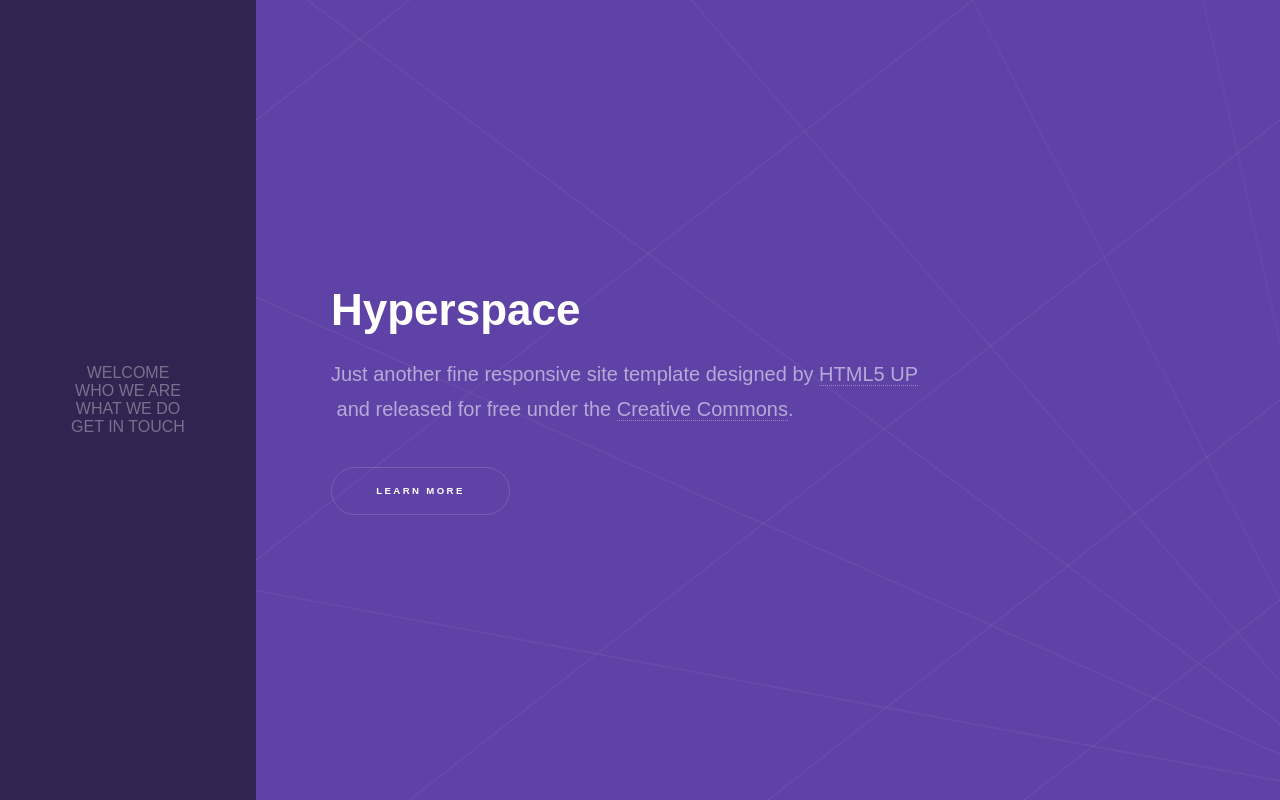
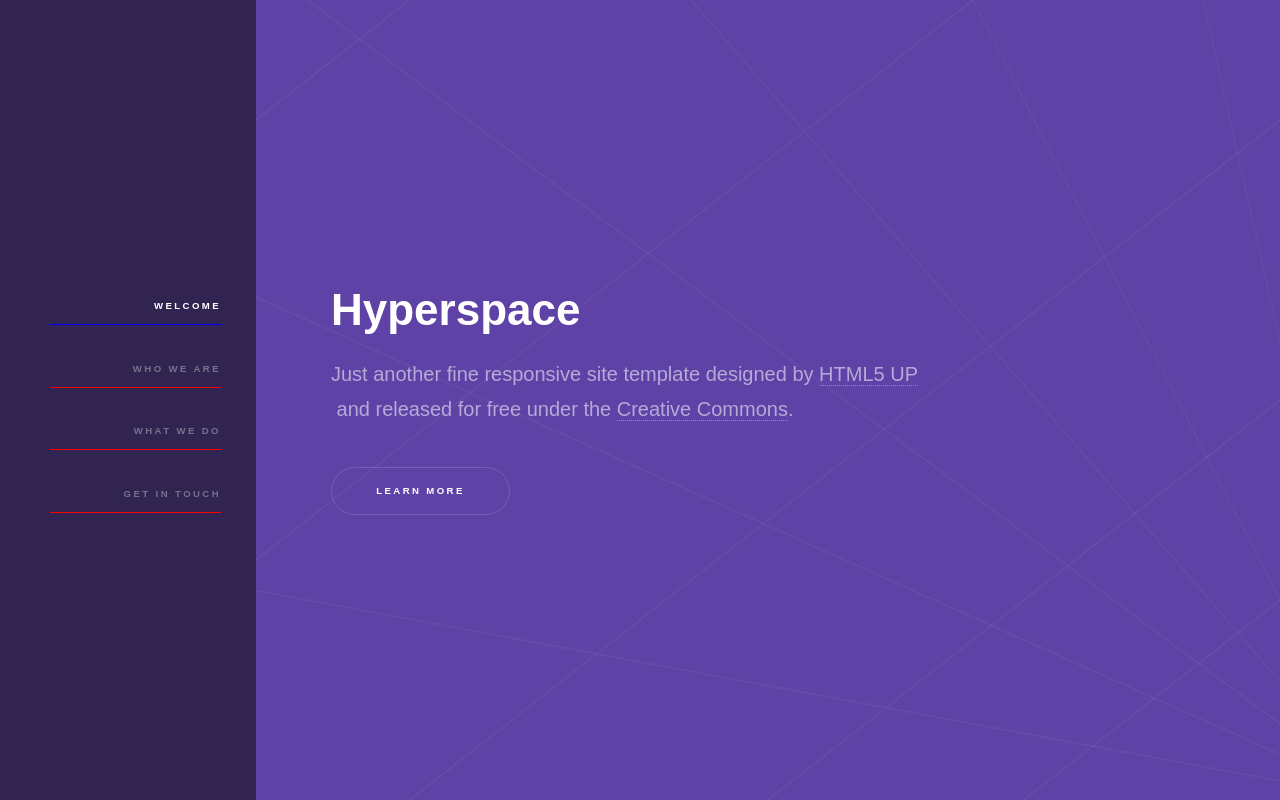
Before and after one commit to stephenc222/react-hyperspace-mockup, a React (Create React App) app: page / in a window 1280 px wide. Built offline with nearby package versions, Linux system fonts and the light colour scheme.

Commit message:
wip Sidebar

```diff
--- a/src/HomePage/Sidebar.css
+++ b/src/HomePage/Sidebar.css
@@ -8,14 +8,18 @@
 @media (min-width: 421px) {
   .sidebar-container {
     display: flex;
-    justify-content: center;
+    justify-content: flex-end;
     align-items: center;
+    width: 100%;
     background-color: #312450;
     flex: 1;
   }
 
   .sidebar-container--content {
     display: flex;
+    width: 100%;
+    padding-right: 35px;
+    padding-left: 50px;
     flex-direction: column;
     justify-content: center;
     align-items: center;
@@ -32,27 +36,53 @@
     display: flex;
     color: rgba(255, 255, 255, 0.35);
     flex-direction: column;
+    text-align: right;
+    padding: 1.35em 0;
+    font-size: 0.6em;
+    letter-spacing: 0.25em;
+    font-weight: bold;
+  }
+
+  .sidebar-item-content--active {
+    text-align: right;
+    display: flex;
+    color: rgba(255, 255, 255, 1);
+    flex-direction: column;
+    text-align: right;
+    padding: 1.35em 0;
+    font-size: 0.6em;
+    letter-spacing: 0.25em;
+    font-weight: bold;
   }
 
   .sidebar-item-content:hover {
     text-align: right;
-    color: white;
+    font-weight: bold;
+    color: rgba(255, 255, 255, 0.55);
     display: flex;
     flex-direction: column;
   }
   .sidebar-item-container {
     display: flex;
+    width: 100%;
+    padding-left: 10px;
+    flex-grow: 1;
+    text-align: right;
     flex-direction: column;
+    padding: 12.5px;
+    cursor: pointer;
   }
 
   /* will include an animation "grow" from right to left
     then will shrink to disappear, left to right if was active
   */
   /* maybe "::before" to grow on top */
-  .sidebar-item-cool-underline {
+  .sidebar-item-underline {
     background: #3c2c62;
+    border-bottom: 1px solid red;
   }
-  .sidebar-item-cool-underline--active {
+  .sidebar-item-underline--active {
     background: #3c2c62;
+    border-bottom: 1px solid blue;
   }
 }
--- a/src/HomePage/Sidebar.js
+++ b/src/HomePage/Sidebar.js
@@ -1,11 +1,12 @@
 import React from 'react'
 import './Sidebar.css'
 
-const SidebarItem = ({ label, animateToSection }) => {
+const SidebarItem = ({ label, animateToSection, index }) => {
   return (
-    <div onClick={() => console.warn('ANIMATE TO:', { animateToSection })} className='sidebar-item-container'>
-      <div className='sidebar-item-content'>{label}</div>
-      <div></div>
+    <div className='sidebar-item-container' onClick={() => console.warn('ANIMATE TO:', { animateToSection })} >
+      <div className={`sidebar-item-content${index === 0 ? '--active' : ''}`}>{label}</div>
+      {/* FIXME: quick addition to get styling of active/inactive item correct */}
+      <div className={`sidebar-item-underline${index === 0 ? '--active' : ''}`} />
     </div>
   )
 }
@@ -15,7 +16,7 @@
   return (
     <div className='sidebar-container'>
       <div className='sidebar-container--content'>
-        {sidebarLinks.map((item, index) => <SidebarItem {...item} key={`si_${index}`} />)}
+        {sidebarLinks.map((item, index) => <SidebarItem {...item} index={index} key={`si_${index}`} />)}
       </div>
     </div>
   )
```
